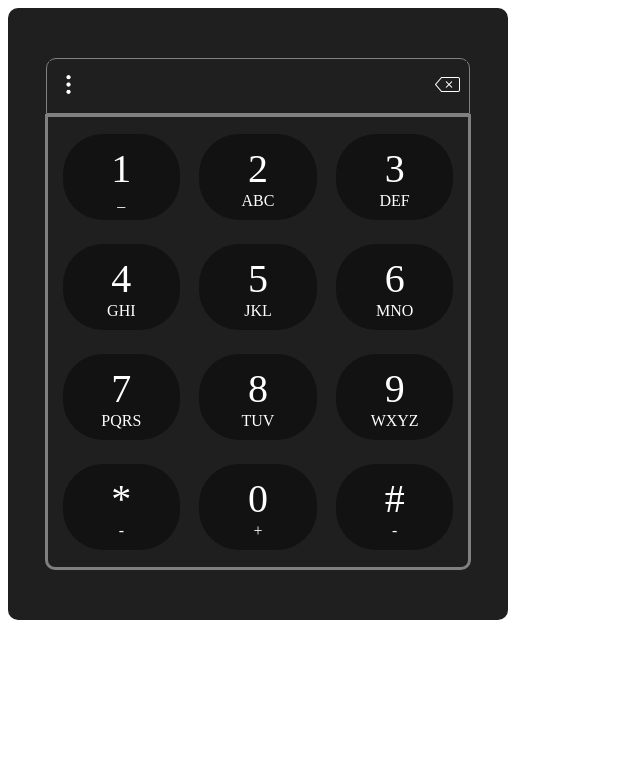
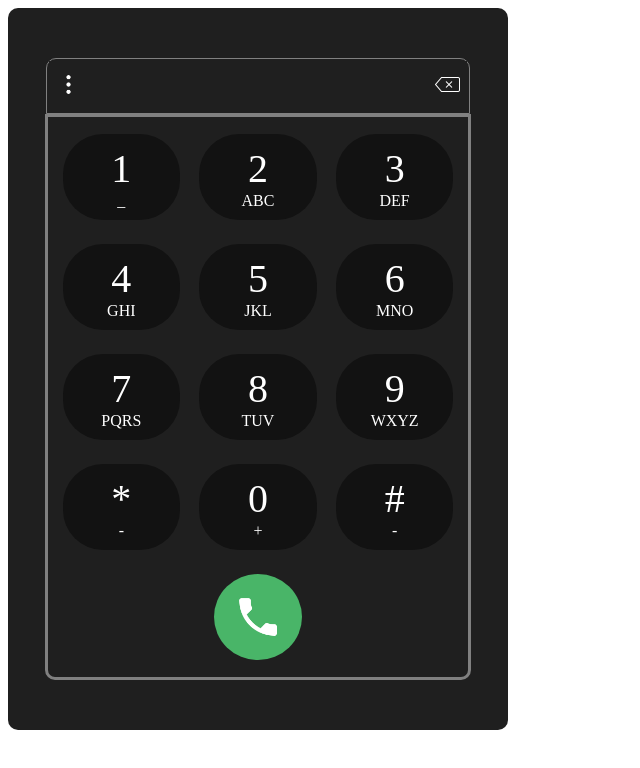
Before and after one commit to divyatez-sprinklr/caller, a plain HTML site: page index.html in a window 1280 px wide. Shown: the whole page, without its empty margins (0-640 px from the left). Drawn offline with Linux system fonts and the light colour scheme.

Commit message:
dialpad added call

```diff
--- a/app.js
+++ b/app.js
@@ -28,31 +28,57 @@ arr.forEach(item => {
             <p class="subline-text removeDefaultPara fontColor">${item.subtitle}</p>
         </div>
     </div>`;
-
+    console.log(ind);
 });
 
 ind=-1;
+setTimeout(()=>{
 arr.forEach(item => {
    ind++;
     let current = document.getElementById("dialpad"+ind);
+    console.log(current);
     current.onclick = function () {
+        console.log('clicked');
         let dialpadInput = document.getElementById('dialpad-input');
         let val = dialpadInput.value;
-        console.log(dialpadInput.selectionStart);
+        console.log("BEFORE "+dialpadInput.selectionStart);
         let prev = dialpadInput.selectionStart;
         dialpadInput.value = val.slice(0, dialpadInput.selectionStart) + item.title + val.slice(dialpadInput.selectionStart,val.length);
-        console.log(dialpadInput.selectionStart);
+        dialpadInput.selectionStart = prev+1;
+        console.log("AFTER "+dialpadInput.selectionStart);
         //dialpadInput.selectionStart = prev;
         //dialpadInput.value += item.title;
         //console.log(dialpadInput.scrollLeft);
-        //dialpadInput.scrollLeft = dialpadInput.scrollWidth;
+        console.log(dialpadInput.scrollWidth + " " + dialpadInput.value.length);
+        if(dialpadInput.value.length===dialpadInput.selectionStart)
+        {
+            dialpadInput.scrollLeft = dialpadInput.scrollWidth;
+        }
     }
 
+    console.log(ind);
+
 });
+},500);
 
 
+dialpadBtnContainer.innerHTML +=
+    `<div class="dialbtn-wrapper">
+        <div class="dialpad-btn dialpad-btn-empty flexCol centerRow centerCol">
+            <p class="title-text removeDefaultPara fontColor"></p>
+            <p class="subline-text removeDefaultPara fontColor"></p>
+        </div>
+    </div>`;
+
+dialpadBtnContainer.innerHTML +=
+    `<div class="dialbtn-wrapper">
+        <div class="dialpad-btn-caller flexCol centerRow centerCol">
+            <img class='dialpad-btn-caller-icon' src="phone.png"/>
+        </div>
+    </div>`;
 
 
-function addDialpadInput(item){
-
-}
+document.getElementById('dialpad-input-btn-backspace').addEventListener('click',function (event){
+    event.preventDefault();
+    console.log('backspace');
+});
--- a/index.html
+++ b/index.html
@@ -20,8 +20,8 @@
                         <img class='btn-icon' src="vertical.png"/>
                     </button>
                     <input class="dial-input-area" id="dialpad-input"/>
-                    <button class="dial-input-area-button">
-                        <img class='btn-icon' src="backspace1.png">
+                    <button class="dial-input-area-button" id="dialpad-input-btn-backspace">
+                        <img class='btn-icon' src="backspace1.png" >
                     </button>
                   </form>
                 <div class="wrapper" id="dialpad-btn-container">
--- a/styles.css
+++ b/styles.css
@@ -172,3 +172,66 @@ form {
   .dialpad-btn:active {
     top: 1px;
   }
+
+  .dialpad-btn-empty{
+    pointer-events: none;
+    cursor: default;
+    background-color: transparent;
+  }
+
+
+  .dialpad-btn-caller{
+    position: relative;
+    background-color: #49B568;
+    border-radius: 100%;
+    font-size: 16px;
+    color: white;
+    padding: 0.8em 1.8em;
+    cursor:pointer;
+    text-align: center;
+    cursor: pointer;
+    transition-duration: 0.4s;
+    -webkit-transition-duration: 0.4s;
+    height: 60px;
+    width: 30px;
+  }
+
+  .dialpad-btn-caller:hover {
+    transition-duration: 0.1s;
+    background-color: #49b568dc;
+  }
+
+  .dialpad-btn-caller:after {
+    content: "";
+    display: block;
+    position: absolute;
+    border-radius: 40px;
+    left: 0;
+    top:0;
+    width: 100%;
+    height: 100%;
+    opacity: 0;
+    transition: all 0.5s;
+    box-shadow: 0 0 5px 20px rgba(255, 255, 255, 0.326);
+  }
+
+  .dialpad-btn-caller:active:after {
+    box-shadow: 0 0 0 0 rgba(255, 255, 255, 0.384);
+    position: absolute;
+    border-radius: 40px;
+    left: 0;
+    top:0;
+    opacity: 1;
+    transition: 0s;
+  }
+
+  .dialpad-btn-caller:active {
+    top: 1px;
+  }
+
+
+  .dialpad-btn-caller-icon{
+    height: 50px;
+    width: 50px;
+    background: transparent;
+  }
```
Also changed, not shown: phone.png (added).
